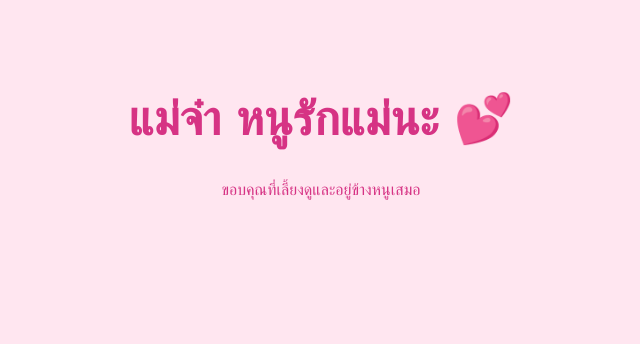
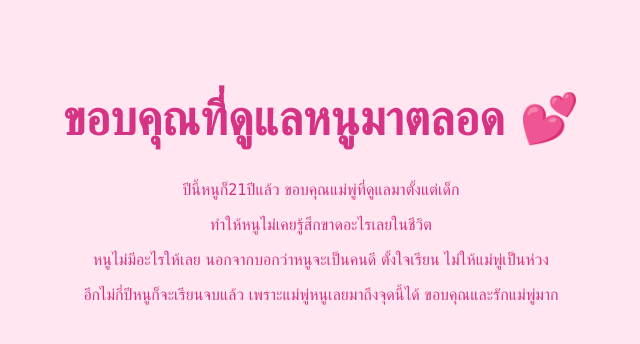
Before and after one commit to babyfernmie/lovemom, a plain HTML site: page index.html in a window 1280 px wide. Shown: the whole page, without its empty margins (319-959 px from the left). Drawn offline with Linux system fonts and the light colour scheme.

Commit message:
Update index.html

```diff
--- a/index.html
+++ b/index.html
@@ -3,7 +3,7 @@
 <head>
     <meta charset="UTF-8">
     <meta name="viewport" content="width=device-width, initial-scale=1.0">
-    <title>สำหรับแม่ 💖</title>
+    <title>For mom 💖</title>
     <style>
         body {
             font-family: "Tahoma", sans-serif;
@@ -18,7 +18,11 @@
     </style>
 </head>
 <body>
-    <h1>แม่จ๋า หนูรักแม่นะ 💕</h1>
-    <p>ขอบคุณที่เลี้ยงดูและอยู่ข้างหนูเสมอ</p>
+    <h1>ขอบคุณที่ดูแลหนูมาตลอด 💕</h1>
+    <p>ปีนี้หนูก็21ปีแล้ว ขอบคุณแม่พู่ที่ดูแลมาตั้งแต่เด็ก</p>
+    <p>ทำให้หนูไม่เคยรู้สึกขาดอะไรเลยในชีวิต</p>
+    <p>หนูไม่มีอะไรให้เลย นอกจากบอกว่าหนูจะเป็นคนดี ตั้งใจเรียน ไม่ให้แม่พู่เป็นห่วง</p>
+    <p>อีกไม่กี่ปีหนูก็จะเรียนจบแล้ว เพราะแม่พู่หนูเลยมาถึงจุดนี้ได้ ขอบคุณและรักแม่พู่มาก</p>
+
 </body>
 </html>
```
